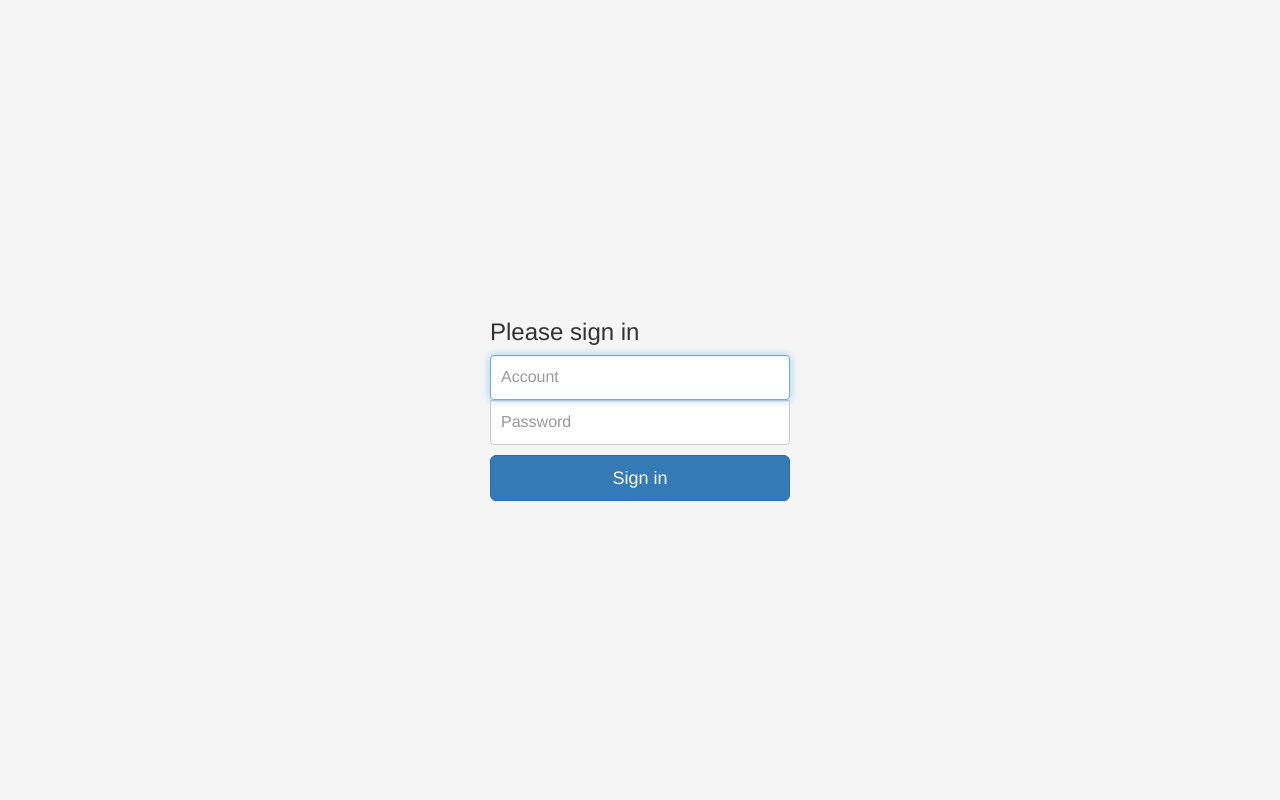
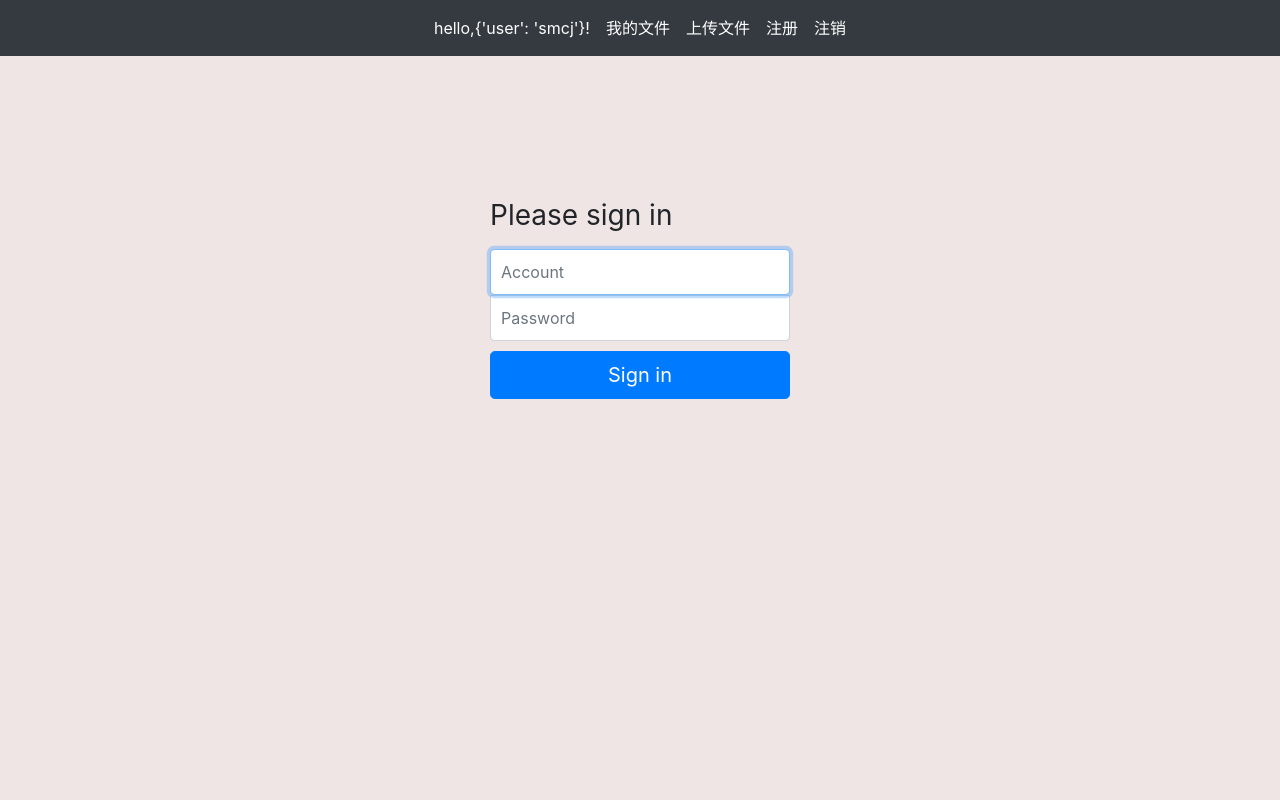
Before and after one commit to NutshellySima/nut_cloud, a Flask app: page /login in a window 1280 px wide. Run offline with Flask 2, Linux system fonts and the light colour scheme; a user stored in the database is signed in; some libraries are stand-ins or nearby versions.

Commit message:
增加导航栏

```diff
--- a/static/login.css
+++ b/static/login.css
@@ -1,16 +1,6 @@
-html,
-body {
-  height: 100%;
-}
 
 body {
-  display: -ms-flexbox;
-  display: flex;
-  -ms-flex-align: center;
-  align-items: center;
-  padding-top: 40px;
-  padding-bottom: 40px;
-  background-color: #f5f5f5;
+  background-color: #f0e5e5;
 }
 
 .form-signin {
--- a/templates/login.html
+++ b/templates/login.html
@@ -1,17 +1,18 @@
-<!DOCTYPE html>
-<html>
+<!doctype html>
+<html lang="zh-CN">
 
 <head>
     <title>登录</title>
     <meta name="viewport" content="width=device-width, initial-scale=1.0">
-    <!-- Bootstrap -->
-    <link href="//cdnjs.cloudflare.com/ajax/libs/twitter-bootstrap/3.3.7/css/bootstrap.min.css" rel="stylesheet">
+    <meta name="viewport" content="width=device-width, initial-scale=1, shrink-to-fit=no">
+    <meta name="description" content="">
+    <meta name="author" content="">
+    <link rel="stylesheet" href="https://code.z01.com/v4/dist/css/bootstrap.min.css">
     <link href="static/login.css" rel="stylesheet">
 </head>
 
 <body>
-
-
+    {%include 'navbar.html'%}
     <form class="form-signin" action="login" method="POST">
         <!--img class="mb-4" src="../../assets/brand/bootstrap-solid.svg" alt="" width="72" height="72"-->
         <h1 class="h3 mb-3 font-weight-normal">Please sign in</h1>
--- /dev/null
+++ b/templates/navbar.html
@@ -0,0 +1,23 @@
+<style>
+.navbar {
+        margin-bottom: 10%;
+}
+</style>
+<nav class="navbar navbar-expand-lg navbar-dark bg-dark">
+    <button class="navbar-toggler" type="button" data-toggle="collapse" data-target="#navbarsExample08" aria-controls="navbarsExample08"
+        aria-expanded="false" aria-label="Toggle navigation"> <span class="navbar-toggler-icon"></span>
+    </button>
+    <div class="collapse navbar-collapse justify-content-md-center" id="navbarsExample08">
+        <ul class="navbar-nav">
+            {%if user%}
+            <li class="nav-item active nav-link">hello,{{user}}!</li>
+            <li class="nav-item active"> <a class="nav-link" href="list_file">我的文件</a></li>
+            <li class="nav-item active"> <a class="nav-link" href="upload_file">上传文件</a> </li>
+            <li class="nav-item active"> <a class="nav-link" href="register">注册</a> </li>
+            <li class="nav-item active"> <a class="nav-link" href="logout">注销</a> </li>
+            {%else%}
+            <li class="nav-item active">注册</li>
+            {%endif%}
+        </ul>
+    </div>
+</nav>
```
Also changed, not shown: templates/list_file.html (+2 -13 lines), templates/register.html (+3 -4 lines), templates/upload_file.html (+2 -11 lines).
